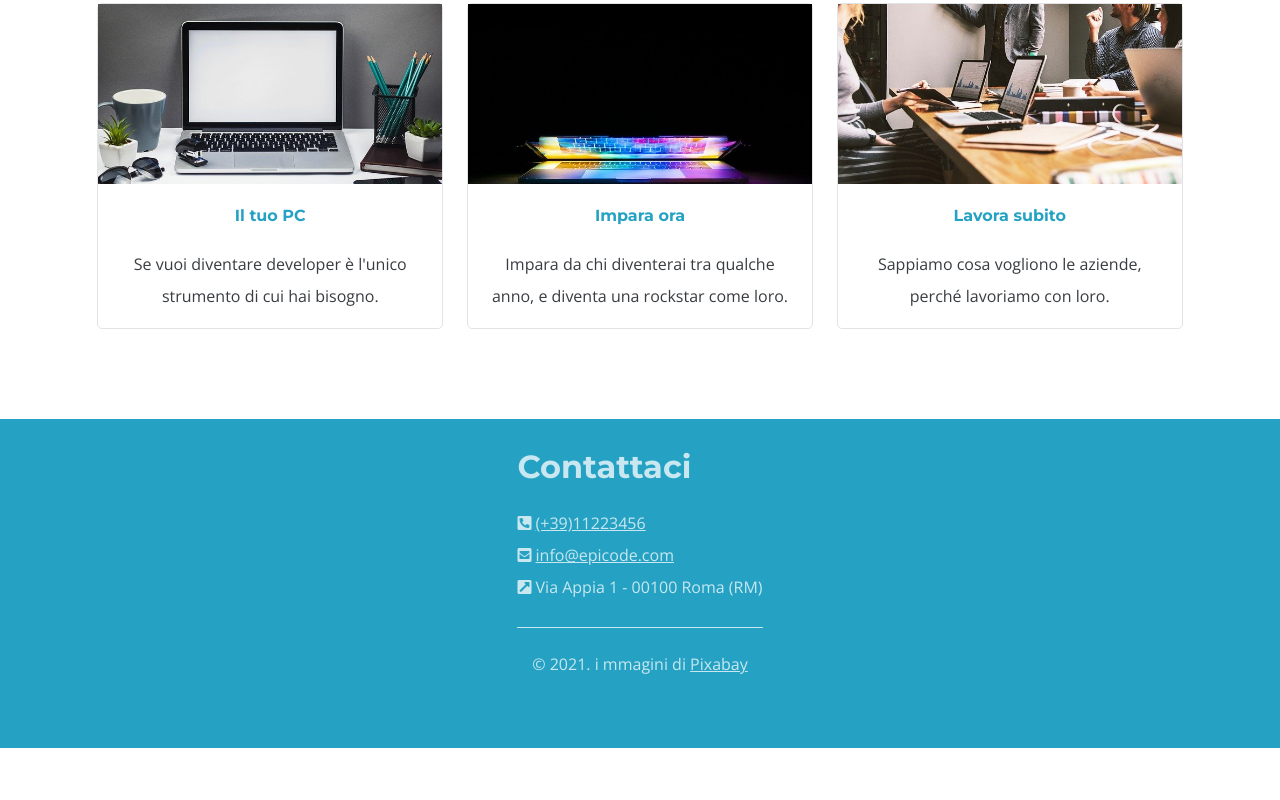
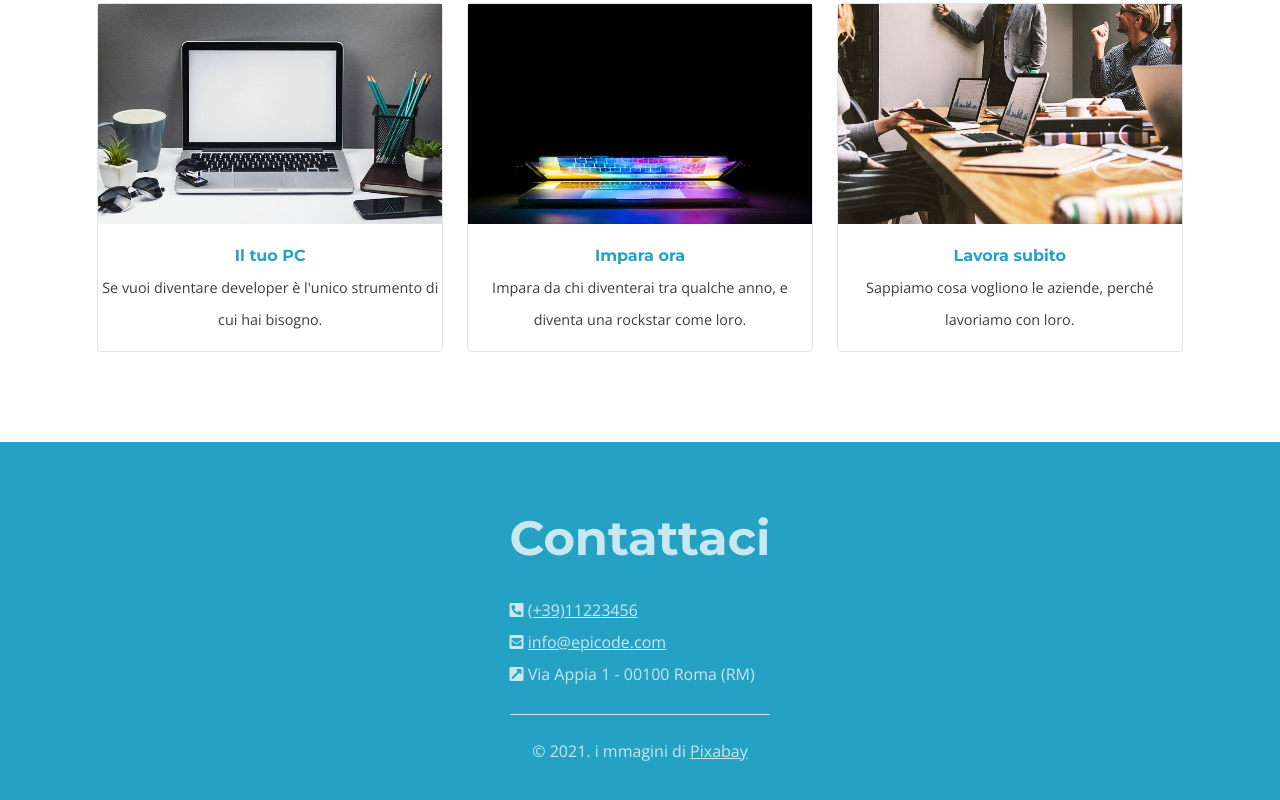
Before and after one commit to mkotcha/U1-S1-P, a plain HTML site: page index-desktop.html in a window 1280 px wide. Shown: the part 1777-2577 px from the top of the page. Before the commit the page ends 2525 px from the top, so only its background shows below. Drawn offline with nearby package versions, Linux system fonts and the light colour scheme.

Commit message:
minor fin in the link box

```diff
--- a/assets/css/style-desktop.css
+++ b/assets/css/style-desktop.css
@@ -80,7 +80,7 @@ header button {
 header button:hover {
   cursor: pointer;
 }
-/*  */
+/* DESCRPTION */
 /*  */
 
 .description {
@@ -102,7 +102,7 @@ header button:hover {
   padding-left: 50px;
 }
 
-/*  */
+/* EPICODE GARANTISCE */
 /*  */
 
 .guarantees {
@@ -132,7 +132,7 @@ header button:hover {
   font-size: 0.8em;
 }
 
-/*  */
+/* LINK BOX */
 /*  */
 
 .link {
@@ -149,13 +149,17 @@ header button:hover {
   margin: 10px;
 }
 
-.link > div > p {
-  padding-inline: 1em;
+.link h3 {
+  padding-bottom: 0;
+}
+
+.link p {
+  font-size: 0.9em;
 }
 
 .link-picture {
   width: 100%;
-  height: 180px;
+  height: 220px;
   background-size: cover;
   background-position: center center;
   margin-bottom: 1em;
@@ -171,14 +175,14 @@ header button:hover {
   background-image: url(../images/foto3.jpg);
 }
 
-/*  */
+/* FOOTER */
 /*  */
 
 footer {
   color: #c8e7f0;
   background-color: #25a2c3;
   padding: 1em;
-  padding-top: 2em;
+  padding-top: 80px;
   padding-bottom: 3em;
   text-align: center;
 }
@@ -191,6 +195,7 @@ footer {
 
 footer h2 {
   color: #c8e7f0;
+  font-size: 3em;
 }
 
 footer p {
```
